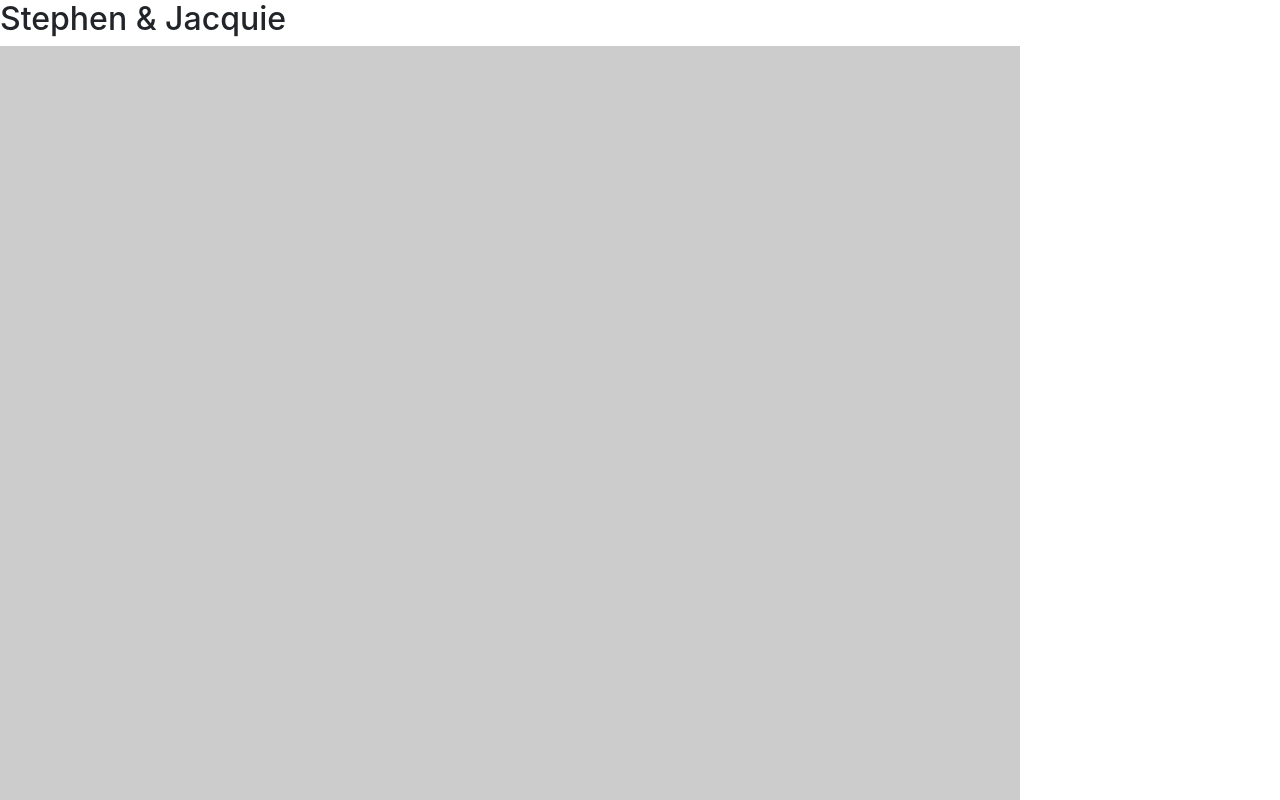
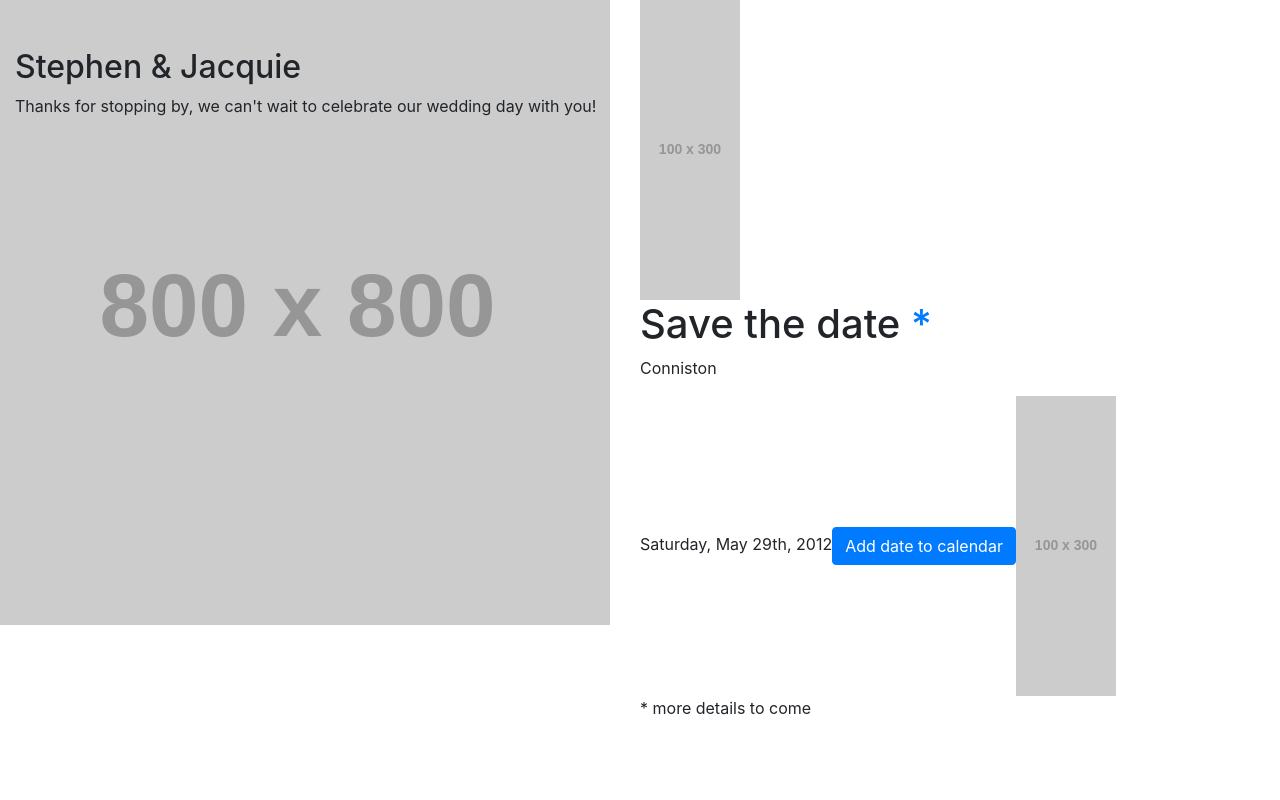
Before and after one commit to jaxpam/our-wedding, a Vue app: page / in a window 1280 px wide. Shown: the top 800 px of the page. Built offline with nearby package versions, Linux system fonts and the light colour scheme.

Commit message:
Basic image styling.

```diff
--- a/src/assets/styles/site.scss
+++ b/src/assets/styles/site.scss
@@ -1 +1,28 @@
-@import "~bootstrap/scss/bootstrap";
+@import "~bootstrap/scss/bootstrap"; // replace with indvidual Bootstrap assets!
+
+.section {
+    @include media-breakpoint-up(md) {
+        position: relative;
+
+        &__background-img {
+            object-fit: cover;
+            position: absolute;
+            top: 0;
+            left: -$grid-gutter-width;
+            right: -$grid-gutter-width;
+            right: 0;
+            bottom: 0;
+            z-index: -1;
+        }
+
+        .col {
+            // We have to override Bootstrap here, to allow image stretch above.
+            position: static;
+        }
+    }
+
+    &__background-img {
+        @include img-fluid;
+    }
+
+}
--- a/src/main.ts
+++ b/src/main.ts
@@ -4,7 +4,11 @@ import "./registerServiceWorker";
 import router from "./router";
 import "./assets/styles/site.scss";
 
+import { LayoutPlugin } from 'bootstrap-vue'
+
 Vue.config.productionTip = false;
+
+Vue.use(LayoutPlugin);
 
 new Vue({
   router,
--- a/src/views/Home.vue
+++ b/src/views/Home.vue
@@ -1,27 +1,42 @@
 <template>
   <main>
-<section>
+    <b-container fluid>
+      <b-row no-gutters>
+        <b-col md="6" tag="section" class="section">
+          <b-row align-h="center">
+            <b-col class="my-5">
               <h2>Stephen & Jacquie</h2>
-  <img alt="Ste & Jax enjoy the sun in Berlin." src="//placehold.it/1020x1980">
-  <p>
-    Thanks for stopping by, we can't wait to celebrate our wedding day with you!
-  </p>
-</section>
-<section>
+              <img
+                class="section__background-img"
+                alt="Ste & Jax enjoy the sun in Berlin."
+                src="//placehold.it/1020x1980"
+                sizes="(max-width: 376px) 100vw, (max-width: 576px) 50vw"
+                srcset="//placehold.it/376x376/0f0 376w, //placehold.it/576x500/00f 576w, //placehold.it/800x800/f00 800w"
+              />
+              <p>Thanks for stopping by, we can't wait to celebrate our wedding day with you!</p>
+            </b-col>
+          </b-row>
+        </b-col>
+        <b-col md="6" tag="section">
           <div>
-    <img alt="Small white wedding flower." src="//placehold.it/100x300">
-  <h1>Save the date<a href="#footnote-*">*</a></h1>
+            <img alt="Small white wedding flower." src="//placehold.it/100x300" />
+            <h1>
+              Save the date
+              <a href="#footnote-*">*</a>
+            </h1>
             <address>Conniston</address>
             <time datetime="2021-05-29T13:00:00.000Z">Saturday, May 29th, 2012</time>
             <button class="btn btn-primary" type="button">Add date to calendar</button>
-   <img alt="Large white wedding flower." src="//placehold.it/100x300">
+            <img alt="Large white wedding flower." src="//placehold.it/100x300" />
           </div>
           <footer id="footnote-*">* more details to come</footer>
-</section>
+        </b-col>
+      </b-row>
+    </b-container>
   </main>
 </template>
 <script lang="ts">
 import { Component, Vue } from "vue-property-decorator";
 @Component
-export default class App extends Vue { }
+export default class App extends Vue {}
 </script>
```
Lines whose indentation alone changed are shown as unchanged.
